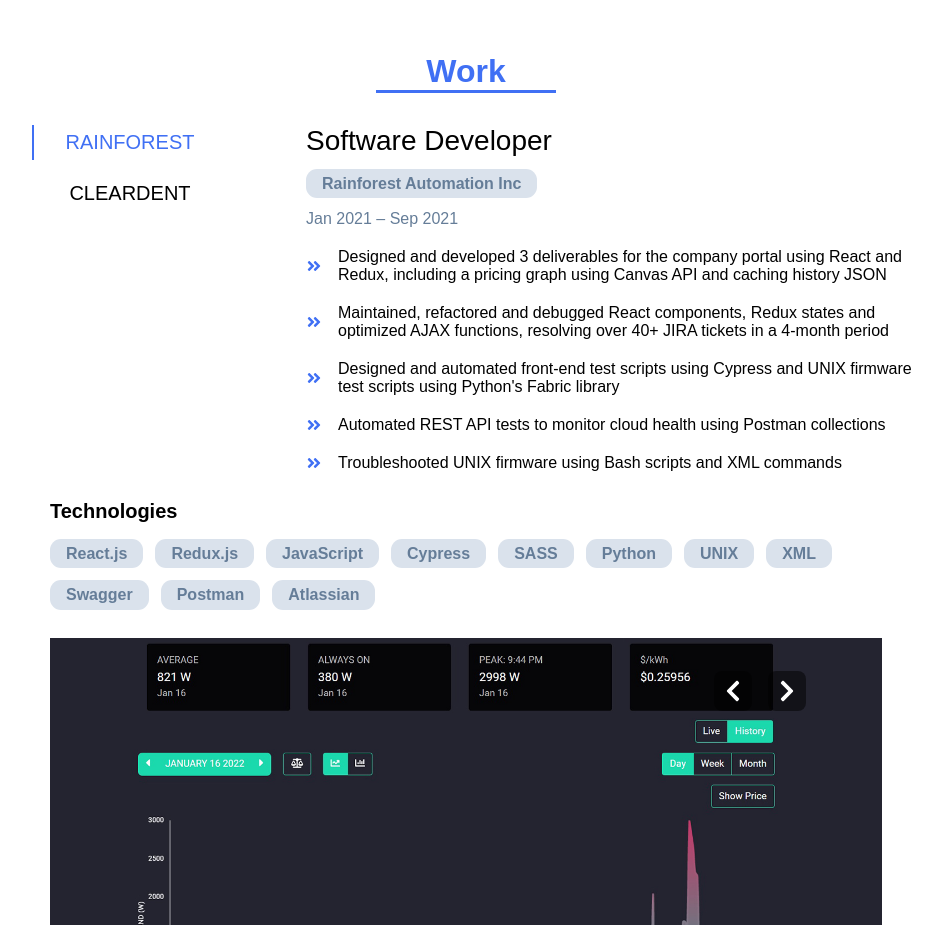
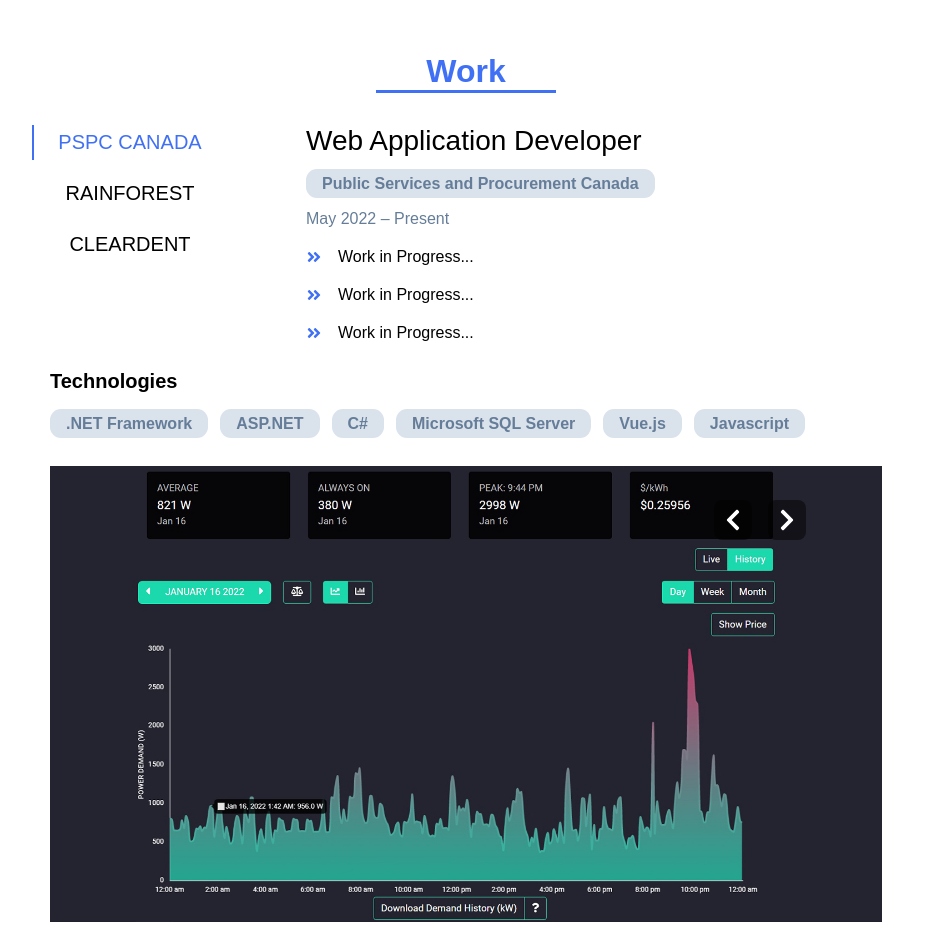
Before and after one commit to jeffwang4321/react-portfolio, a React (Create React App) app: page / in a window 1280 px wide. Shown: the part 1180-2105 px from the top of the page, without its empty margins (174-1116 px from the left). Built offline with nearby package versions, Linux system fonts and the light colour scheme.

Commit message:
Update new job

```diff
--- a/src/components/0-Data.js
+++ b/src/components/0-Data.js
@@ -52,7 +52,23 @@ export const social = [
 
 export const work = [
   {
-    id: 1,
+    id: 3,
+    header: "PSPC CANADA",
+    company: "Public Services and Procurement Canada",
+    title: "Web Application Developer",
+    // dates: "May 2022 – Aug 2022",
+    dates: "May 2022 – Present",
+    duties: [
+      "Work in Progress...",
+      "Work in Progress...",
+      "Work in Progress...",
+    ],
+    technologies: [".NET Framework", "ASP.NET", "C#", "Microsoft SQL Server", "Vue.js", "Javascript"],
+    images: [
+    ],
+  },
+  {
+    id: 2,
     header: "RAINFOREST",
     company: "Rainforest Automation Inc",
     title: "Software Developer",
@@ -65,7 +81,7 @@ export const work = [
       "Automated REST API tests to monitor cloud health using Postman collections",
       "Troubleshooted UNIX firmware using Bash scripts and XML commands",
     ],
-    technologies: ["React.js", "Redux.js", "JavaScript", "Cypress", "SASS", "Python", "UNIX",  "XML", "Swagger", "Postman", "Atlassian"],
+    technologies: ["React.js", "Redux.js", "Cypress.io", "JavaScript", "REST APIs", "Git", "SASS", "HTML5","Python", "UNIX",  "XML", "Atlassian", "Postman", "Swagger"],
     images: [
       // './assets/rainforest-1.gif',
       // './assets/rainforest-2.gif',
@@ -73,7 +89,7 @@ export const work = [
     ],
   },
   {
-    id: 2,
+    id: 1,
     header: "CLEARDENT",
     company: "Prococious Technology Inc",
     title: "Database Support Technician",
@@ -85,7 +101,7 @@ export const work = [
       "Responsible for regular software updates and SQL Server maintenance",
       "Assisted client technicians with software setup and database migrations",
     ],
-    technologies: ["SQL Server", "SQL Management Studio", "C++", "Excel", "JIRA", "SalesForce", "Visual Studio Code", "ClearDent"],
+    technologies: ["SQL", "Microsoft SQL Server", "SQL Server Management Studio", "C++", "ClearDent", "Windows System Administration", "Excel", "JIRA", "SalesForce", "Visual Studio Code"],
     images: [
       // './assets/cleardent-1.jpg',
       // './assets/cleardent-2.jpg',
```
